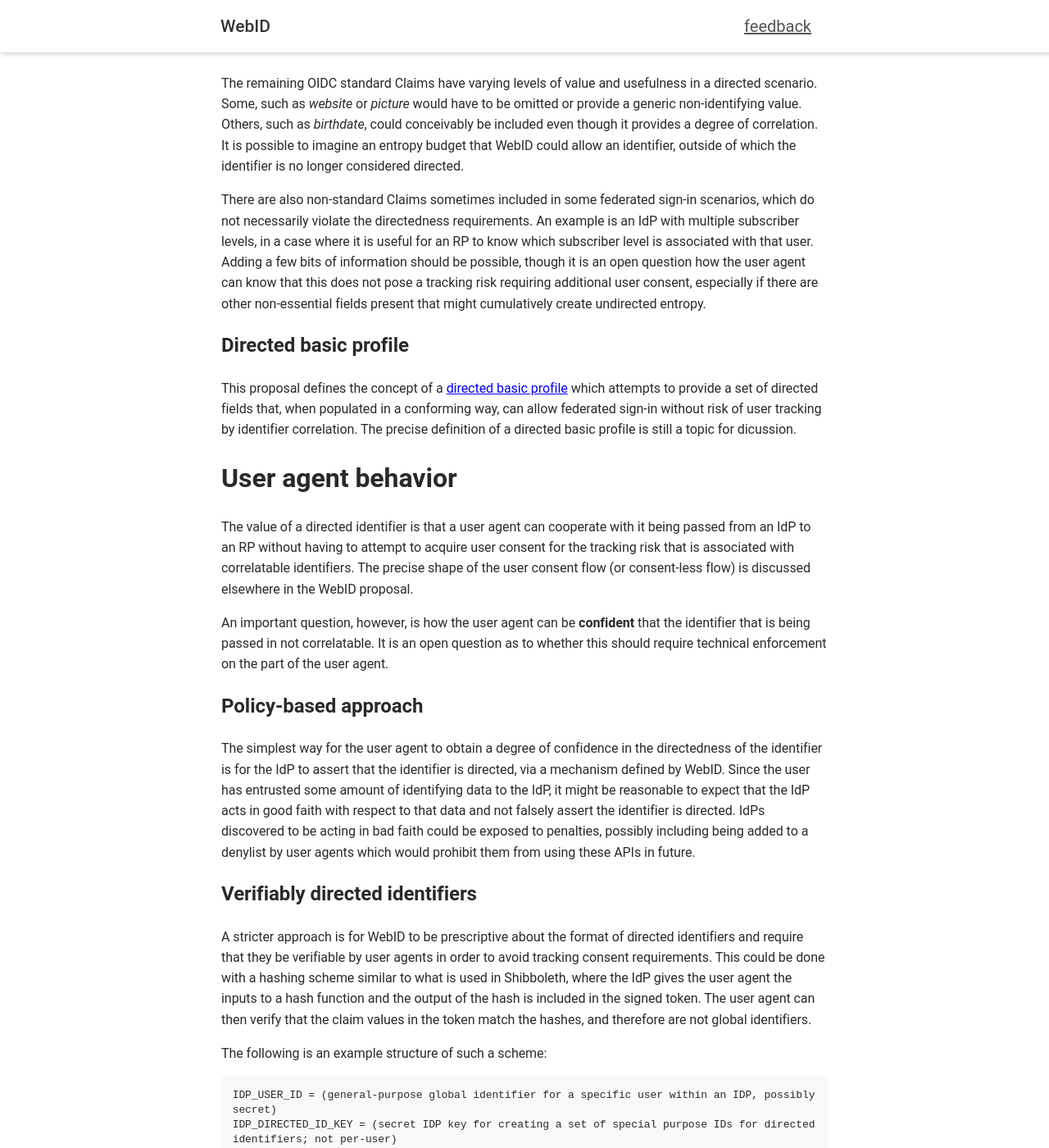
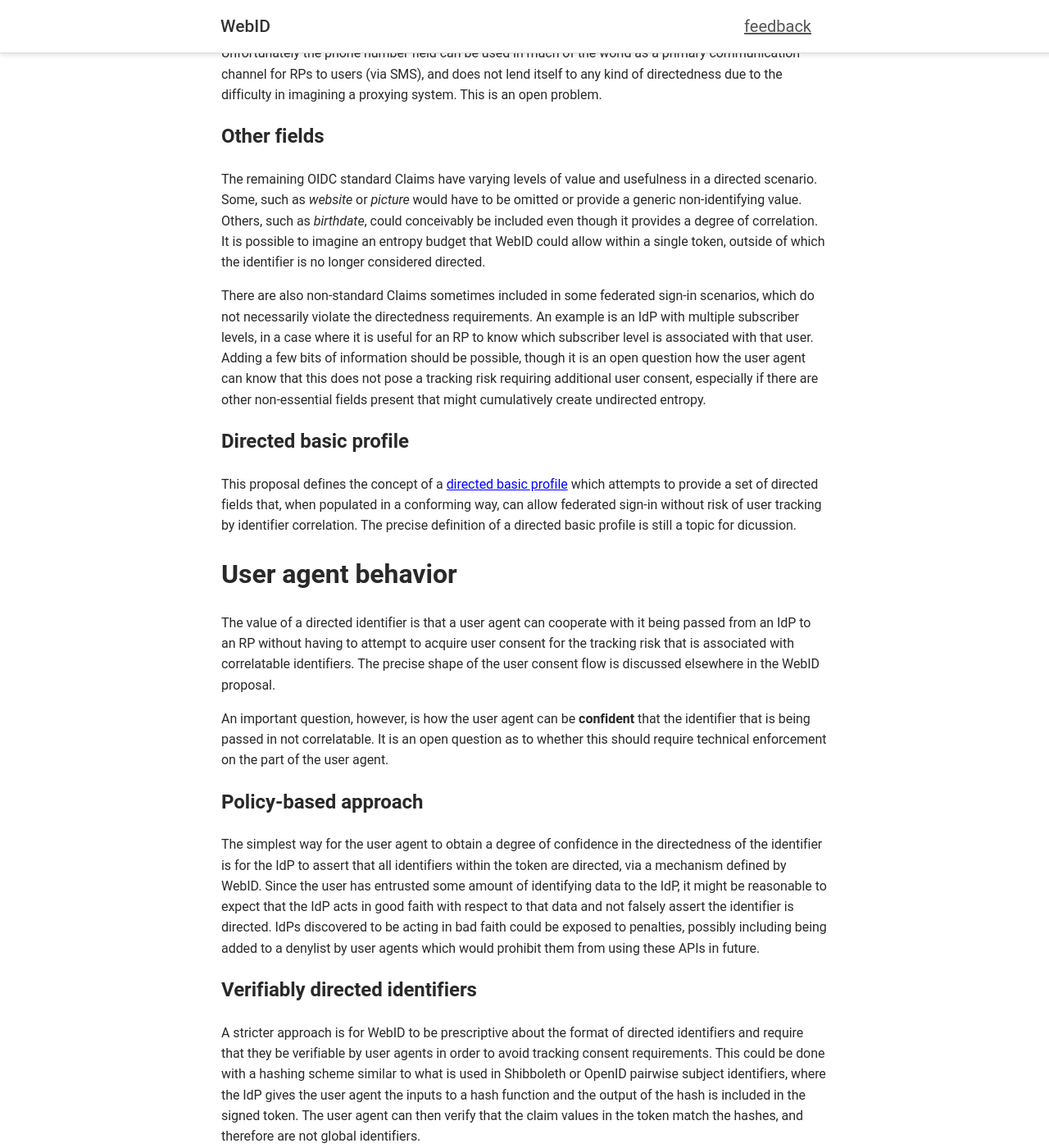
Before and after one commit to w3c-fedid/FedCM, a Jekyll site: the page built from directed_identifiers.md, in a window 1280 px wide and 1400 px high, scrolled down 1789 px. Shown: the whole window at 82% size. Built offline with Jekyll 4.4.1, drawn with Linux system fonts in a browser that asks for light colours; some web fonts are replaced; some of the changed text lies outside the part shown.

Commit message:
Update directed_identifiers.md
Improving context around OIDC in directed identifiers.

Also some text cleanup.

````diff
--- a/directed_identifiers.md
+++ b/directed_identifiers.md
@@ -26,29 +26,31 @@
 # Directed identifiers
 This document explores the ideas of [directed identifiers](glossary.md#directed-identifier) and [verifiably directed identifiers](glossary.md#verifiably-directed-identifier) in WebID.
 
-Directed identifiers are included in the WebID proposal as an attempt to mitigate [Relying Party tracking](README.md#the-rp-tracking-problem) of users by means of [identifier correlation](privacy_threat_model.md#rp1-multiple-relying-parties-correlate-user-information-for-tracking-purposes). As traditional tracking mechanisms have become less accessible, a fallback method for following user activity across the web has been for web sites with account systems to correlate personal identifiers associated with each account. For example, all sites that require users to use email addresses as usernames for login can collude to uniquely identify a given user across all of those sites, and profile that user's full activity across them.
+Directed identifiers are included in the WebID proposal as an attempt to mitigate [Relying Party tracking](README.md#the-rp-tracking-problem) of users by means of [identifier correlation](privacy_threat_model.md#rp1-multiple-relying-parties-correlate-user-information-for-tracking-purposes). As traditional tracking mechanisms have become less accessible, a fallback method for following user activity across the web has been for web sites with account systems to correlate personal identifiers associated with each account. For example, all sites that require users to use email addresses as login identifiers can collude to uniquely identify a given user across all of those sites, and profile that user's full activity across them.
 
 Conceptually, a directed identifer is a limited-scope identifier that has a one-way mapping from a user identifier that is known to an Identity Provider. The original identifier cannot practically be derived from the directed identifier by anyone other than the IdP or possibly the user.
 
 Directed identifiers are equivalent to _persistent identifiers_ in the SAML 2.0 Core specification.
+
+OpenID Connect has the notion of _pairwise subject identifiers_ which also correspond to directed identifiers.
 
 # General implementation approaches
 There are two straightforward ways of implementing directed identifiers for an IdP:
 1. Generate a random string, and store it in a table keyed by the real identifier, or
 2. Use a cryptographic hash function to make it one-way derivable from the original identifier.
 
-The latter is used by [Shibboleth in its peristent identifier implementation](https://wiki.shibboleth.net/confluence/display/IDP30/PersistentNameIDGenerationConfiguration).
+The latter is used by [Shibboleth in its peristent identifier implementation](https://wiki.shibboleth.net/confluence/display/IDP30/PersistentNameIDGenerationConfiguration), and also described in [OpenID Connect for generating pairwise Subject Identifiers](https://openid.net/specs/openid-connect-core-1_0.html#PairwiseAlg).
 
 # Directed identifiers in WebID
-While there exist examples of directed identifiers being used in closed identity systems, there are challenges to adapting them to a broadly used framework such as OpenID Connect. For instance, the set of [OIDC standard Claims](https://openid.net/specs/openid-connect-core-1_0.html#StandardClaims) mostly contains fields that cannot exist in a directed identifier, or else would have to contain random or obfuscated data.
+While there exist examples of directed identifiers being used in closed identity systems, there are challenges to adapting them in a broad way to federated sign-in. The privacy goals of this project require that the entire ID token be directed, not just a single identifier field. For instance, the set of [OIDC standard Claims](https://openid.net/specs/openid-connect-core-1_0.html#StandardClaims) mostly contains fields that cannot exist in a token containing only directed identifiers, or else would have to contain random or obfuscated data.
 
 ## Essential fields
-A minimal directed identifier that could be suitable for most federated sign-in cases would contain a stable identifier (_sub_) and an email address (_email_). The _verified_email_ boolean would likely also be a part. The _sub_ can be trivially directed using either of the methods mentioned above. Providing a non-correlatable email address, however, requires an email aliasing or proxying system, and has constraints on its form due to the limitations of a valid email address.
+A minimal directed identifier token that could be suitable for most federated sign-in cases would contain a stable identifier (_sub_) and an email address (_email_). The _verified_email_ boolean would likely also be a part. The _sub_ can be trivially directed using either of the methods mentioned above. Providing a non-correlatable email address, however, requires an email aliasing or proxying system, and has constraints on its form due to the limitations of a valid email address.
 
 Unfortunately the phone number field can be used in much of the world as a primary communication channel for RPs to users (via SMS), and does not lend itself to any kind of directedness due to the difficulty in imagining a proxying system. This is an open problem.
 
 ## Other fields
-The remaining OIDC standard Claims have varying levels of value and usefulness in a directed scenario. Some, such as _website_ or _picture_ would have to be omitted or provide a generic non-identifying value. Others, such as _birthdate_, could conceivably be included even though it provides a degree of correlation. It is possible to imagine an entropy budget that WebID could allow an identifier, outside of which the identifier is no longer considered directed.
+The remaining OIDC standard Claims have varying levels of value and usefulness in a directed scenario. Some, such as _website_ or _picture_ would have to be omitted or provide a generic non-identifying value. Others, such as _birthdate_, could conceivably be included even though it provides a degree of correlation. It is possible to imagine an entropy budget that WebID could allow within a single token, outside of which the identifier is no longer considered directed.
 
 There are also non-standard Claims sometimes included in some federated sign-in scenarios, which do not necessarily violate the directedness requirements. An example is an IdP with multiple subscriber levels, in a case where it is useful for an RP to know which subscriber level is associated with that user. Adding a few bits of information should be possible, though it is an open question how the user agent can know that this does not pose a tracking risk requiring additional user consent, especially if there are other non-essential fields present that might cumulatively create undirected entropy.
 
@@ -56,15 +58,15 @@
 This proposal defines the concept of a [directed basic profile](https://github.com/WICG/WebID/blob/master/design.md#directed-basic-profile) which attempts to provide a set of directed fields that, when populated in a conforming way, can allow federated sign-in without risk of user tracking by identifier correlation. The precise definition of a directed basic profile is still a topic for dicussion.
 
 # User agent behavior
-The value of a directed identifier is that a user agent can cooperate with it being passed from an IdP to an RP without having to attempt to acquire user consent for the tracking risk that is associated with correlatable identifiers. The precise shape of the user consent flow (or consent-less flow) is discussed elsewhere in the WebID proposal.
+The value of a directed identifier is that a user agent can cooperate with it being passed from an IdP to an RP without having to attempt to acquire user consent for the tracking risk that is associated with correlatable identifiers. The precise shape of the user consent flow is discussed elsewhere in the WebID proposal.
 
 An important question, however, is how the user agent can be **confident** that the identifier that is being passed in not correlatable. It is an open question as to whether this should require technical enforcement on the part of the user agent.
 
 ## Policy-based approach
-The simplest way for the user agent to obtain a degree of confidence in the directedness of the identifier is for the IdP to assert that the identifier is directed, via a mechanism defined by WebID. Since the user has entrusted some amount of identifying data to the IdP, it might be reasonable to expect that the IdP acts in good faith with respect to that data and not falsely assert the identifier is directed. IdPs discovered to be acting in bad faith could be exposed to penalties, possibly including being added to a denylist by user agents which would prohibit them from using these APIs in future.
+The simplest way for the user agent to obtain a degree of confidence in the directedness of the identifier is for the IdP to assert that all identifiers within the token are directed, via a mechanism defined by WebID. Since the user has entrusted some amount of identifying data to the IdP, it might be reasonable to expect that the IdP acts in good faith with respect to that data and not falsely assert the identifier is directed. IdPs discovered to be acting in bad faith could be exposed to penalties, possibly including being added to a denylist by user agents which would prohibit them from using these APIs in future.
 
 ## Verifiably directed identifiers
-A stricter approach is for WebID to be prescriptive about the format of directed identifiers and require that they be verifiable by user agents in order to avoid tracking consent requirements. This could be done with a hashing scheme similar to what is used in Shibboleth, where the IdP gives the user agent the inputs to a hash function and the output of the hash is included in the signed token. The user agent can then verify that the claim values in the token match the hashes, and therefore are not global identifiers.
+A stricter approach is for WebID to be prescriptive about the format of directed identifiers and require that they be verifiable by user agents in order to avoid tracking consent requirements. This could be done with a hashing scheme similar to what is used in Shibboleth or OpenID pairwise subject identifiers, where the IdP gives the user agent the inputs to a hash function and the output of the hash is included in the signed token. The user agent can then verify that the claim values in the token match the hashes, and therefore are not global identifiers.
 
 The following is an example structure of such a scheme:
 ```
@@ -133,5 +135,6 @@
 
 # Prior art considered
 * [Shibboleth](https://wiki.shibboleth.net/confluence/display/IDP30/PersistentNameIDGenerationConfiguration)
+* [OpenID Connect Pairwise Subject Identifiers](https://openid.net/specs/openid-connect-core-1_0.html#SubjectIDTypes)
 * Apple's [Hide My Email](https://support.apple.com/en-us/HT210425)
 * Province of British Columbia [BCeID](https://www2.gov.bc.ca/gov/content/governments/services-for-government/information-management-technology/identity-and-authentication-services/bc-services-card-authentication-service/design-develop-test/solution-design/identity-attributes)
````
Also changed, not shown: other parts of directed_identifiers.md (+2 -2 lines).
